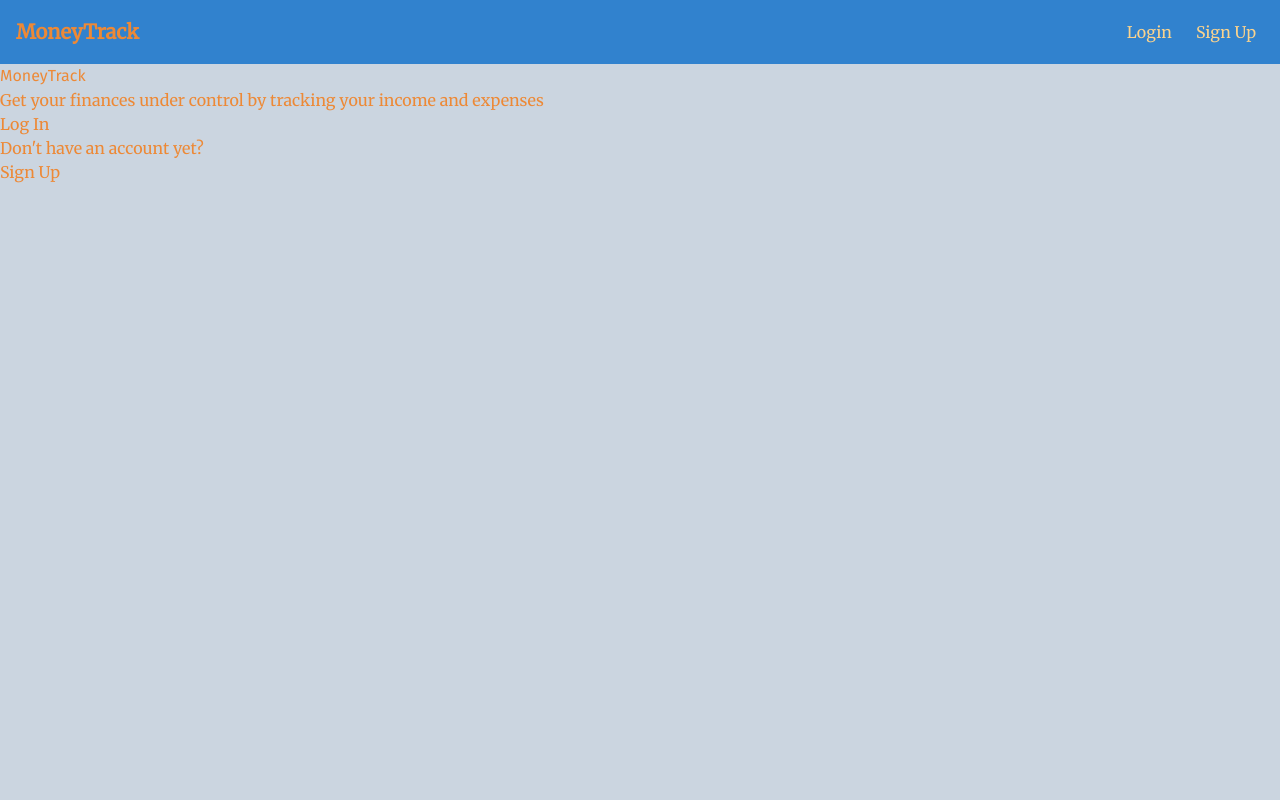
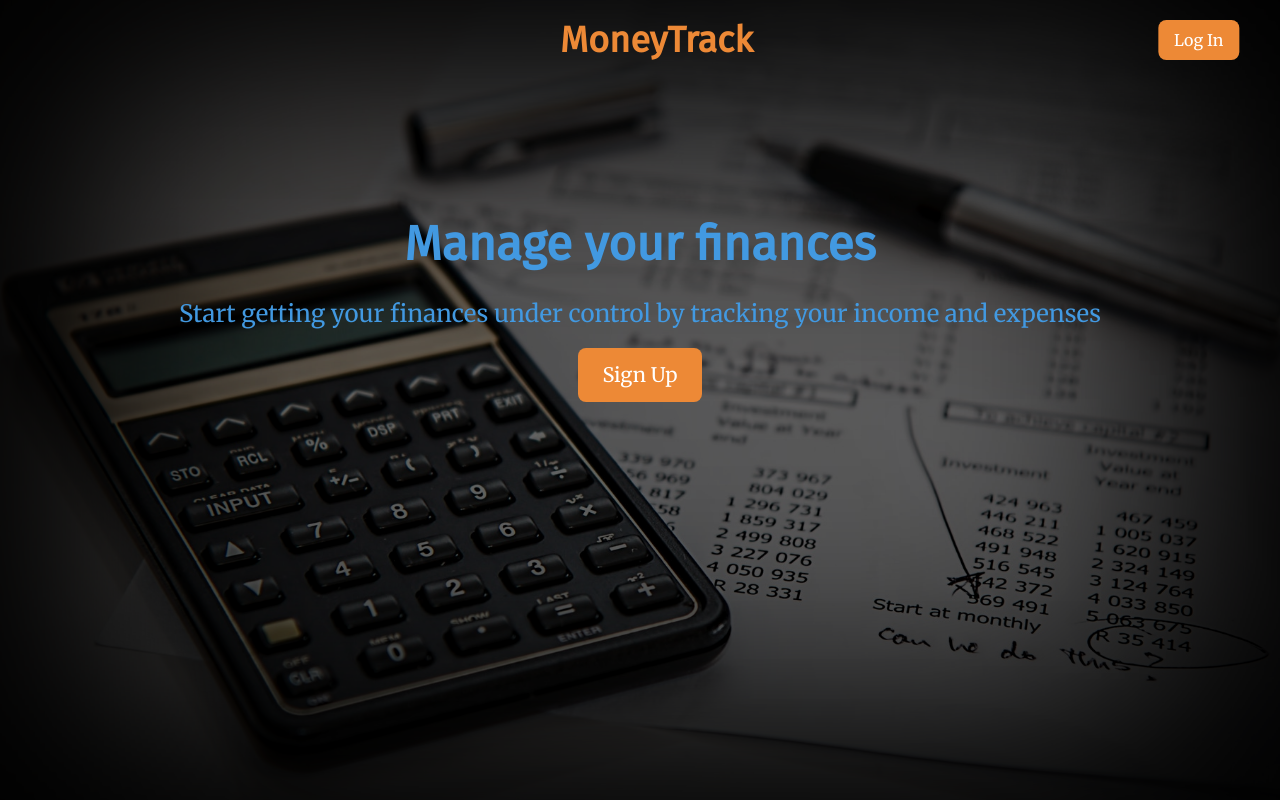
Before and after one commit to robertobarretog/moneytrack, a React (Create React App) app in the folder client/: page / in a window 1280 px wide. Built offline with nearby package versions, Linux system fonts and the light colour scheme.

Commit message:
Styled the landing page

```diff
--- a/client/src/App.css
+++ b/client/src/App.css
@@ -9,3 +9,22 @@
     display: none;
   }
 }
+
+.landing-showcase {
+  width: 100%;
+  height: 100vh;
+  position: relative;
+  background: url('./img/showcasebg.jpg') no-repeat center center/cover;
+}
+
+.landing-showcase::after {
+  content: '';
+  position: absolute;
+  top: 0;
+  left: 0;
+  width: 100%;
+  height: 100%;
+  z-index: 10;
+  background: rgba(0, 0, 0, 0.6);
+  box-shadow: inset 120px 100px 250px #000000, inset -120px -100px 250px #000000;
+}
--- a/client/src/App.js
+++ b/client/src/App.js
@@ -44,10 +44,10 @@ const App = () => {
   return (
     <Provider store={store}>
       <Router>
-        <Navbar />
         <div className="App">
           <Switch>
             <PublicRoute exact path="/" component={Landing} />
+            <Navbar />
             <PublicRoute path="/login" component={Login} />
             <PublicRoute path="/register" component={Register} />
             <PrivateRoute path="/dashboard" component={TransactionsDashboard} />
--- a/client/src/components/layout/Landing.js
+++ b/client/src/components/layout/Landing.js
@@ -1,15 +1,35 @@
 import React from 'react';
+import { Link } from 'react-router-dom';
 
 const Landing = () => {
   return (
-    <div>
-      <h1>MoneyTrack</h1>
-      <p>
-        Get your finances under control by tracking your income and expenses
-      </p>
-      <button>Log In</button>
-      <p>Don't have an account yet?</p>
-      <button>Sign Up</button>
+    <div className="landing-showcase">
+      <div className="relative h-20 z-20">
+        <h1 className="absolute font-bold text-4xl w-40 md:top-1/2 md:left-1/2 md:transform md:-translate-x-1/2 md:-translate-y-1/2 top-30 left-5 transform translate-x-0 translate-y-0">
+          MoneyTrack
+        </h1>
+        <Link
+          className="transition duration-500 ease-in-out absolute bg-orange-500 text-white hover:bg-orange-600 py-2 px-4 rounded-lg top-1/2 right-0 transform -translate-x-1/2 -translate-y-1/2"
+          to="/login"
+        >
+          Log In
+        </Link>
+      </div>
+      <div className="relative z-20 m-auto flex flex-col justify-center items-center text-center mt-32">
+        <h2 className="font-semibold text-5xl mb-4 text-blue-500">
+          Manage your finances
+        </h2>
+        <p className="text-blue-500 text-2xl mb-4">
+          Start getting your finances under control by tracking your income and
+          expenses
+        </p>
+        <Link
+          className="transition duration-500 ease-in-out bg-orange-500 text-white text-xl hover:bg-orange-600 py-3 px-6 rounded-lg"
+          to="/register"
+        >
+          Sign Up
+        </Link>
+      </div>
     </div>
   );
 };
--- a/client/tailwind.config.js
+++ b/client/tailwind.config.js
@@ -8,6 +8,12 @@ module.exports = {
   ],
   theme: {
     extend: {},
+    inset: {
+      '0': 0,
+      '1/2': '50%',
+      '30': '30%',
+      '5': '5%',
+    },
   },
   variants: {},
   plugins: [],
```
Also changed, not shown: client/src/img/showcasebg.jpg (added).
